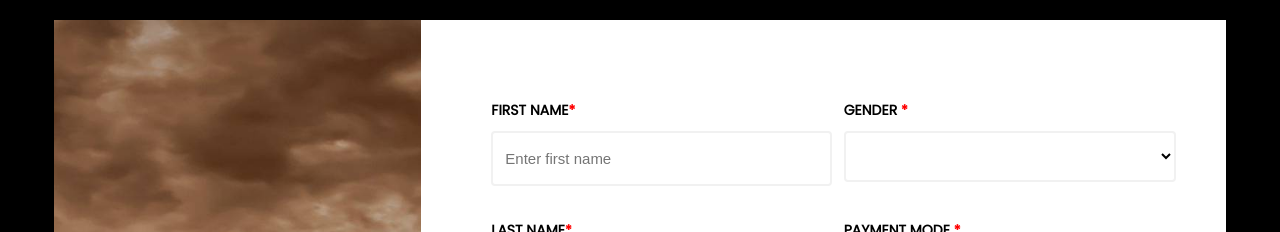
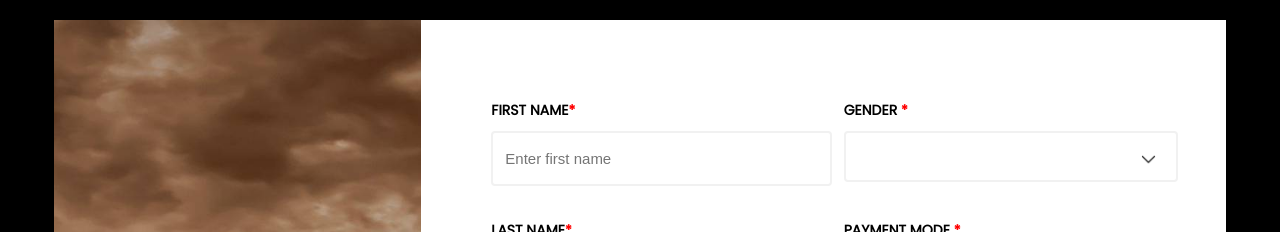
Before and after one commit to hai57/contact-form, a React (Create React App) app: page / in a window 1280 px wide. Shown: the top 232 px of the page. Built offline with nearby package versions, Linux system fonts and the light colour scheme.

Commit message:
update datepicker

```diff
--- a/src/components/form.jsx
+++ b/src/components/form.jsx
@@ -3,6 +3,7 @@ import { v4 as uuidv4 } from "uuid";
 
 import Slider from "./slider";
 import Radio from "./radio";
+import Dropdown from "../img/dropdown.png"
 
 const dataDefault = {
   fName: "",
@@ -46,6 +47,27 @@ const Forms = () => {
     setErrForm(dataDefault);
     setRange(0);
   };
+
+  const [show,setShow] = useState(false);
+
+  const options = [
+    {
+      value: "",
+      text: "",
+    },
+    {
+      value: "male",
+      text: "Male",
+    },
+    {
+      value: "female",
+      text: "Female",
+    }
+  ]
+
+  const onHandleClick = () => {
+    return setShow(true);
+  }
 
   const onHandleSubmitError = () => {
     let err = { ...errForm };
@@ -183,6 +205,7 @@ const Forms = () => {
             <label>
               GENDER <span>*</span>
             </label>
+            <div className="pos-relative">
               <select
                 value={data.gender}
                 className="inp select"
@@ -193,6 +216,13 @@ const Forms = () => {
                 <option value="male">Male</option>
                 <option value="female">Female</option>
               </select>
+              <img
+                className="pos-absolute"
+                src={Dropdown}
+                onClick={onHandleClick}
+                alt="Dropdown icon"
+              />
+            </div>
             <div className="err-wrapper">
               <span className="non-valid">{errForm.gender}</span>
             </div>
--- a/src/sass/_form.scss
+++ b/src/sass/_form.scss
@@ -62,8 +62,12 @@
           .inpdate-wrapper {
             position: relative;
 
-            .inp-date::-ms-value {
-              font-size: 0;
+            .inp-date {
+              cursor: pointer;
+
+              &::-webkit-calendar-picker-indicator {
+                cursor: pointer;
+              }
             }
 
             span {
@@ -71,7 +75,7 @@
               top: 26px;
               left: 10px;
               font-size: 15px;
-              width: calc(100% - 15px);
+              width: 220px;
               height: calc(100% - 40px);
               background-color: #fff;
               color: #757575;
@@ -81,12 +85,25 @@
             }
           }
 
+          .pos-relative {
+            position: relative;
+            width: 100%;
 
-          .select {
-            width: calc(100% + 20px);
-            cursor: pointer;
-            background-color: #FFF;
+            .select {
+              -webkit-appearance: none;
+              width: calc(100% + 22px);
+              cursor: pointer;
+              background-color: #FFF;
+            }
 
+            .pos-absolute {
+              position: absolute;
+              top: 50%;
+              right: 0;
+              width: 15px;
+              height: 15px;
+              cursor: pointer;
+            }
           }
 
           span {
--- a/src/sass/index.css
+++ b/src/sass/index.css
@@ -87,8 +87,12 @@ body {
   position: relative;
 }
 
-.container .content form .container-inp .form-group .inpdate-wrapper .inp-date::-ms-value {
-  font-size: 0;
+.container .content form .container-inp .form-group .inpdate-wrapper .inp-date {
+  cursor: pointer;
+}
+
+.container .content form .container-inp .form-group .inpdate-wrapper .inp-date::-webkit-calendar-picker-indicator {
+  cursor: pointer;
 }
 
 .container .content form .container-inp .form-group .inpdate-wrapper span {
@@ -96,7 +100,7 @@ body {
   top: 26px;
   left: 10px;
   font-size: 15px;
-  width: calc(100% - 15px);
+  width: 220px;
   height: calc(100% - 40px);
   background-color: #fff;
   color: #757575;
@@ -105,10 +109,25 @@ body {
   border-radius: 4px;
 }
 
-.container .content form .container-inp .form-group .select {
-  width: calc(100% + 20px);
+.container .content form .container-inp .form-group .pos-relative {
+  position: relative;
+  width: 100%;
+}
+
+.container .content form .container-inp .form-group .pos-relative .select {
+  -webkit-appearance: none;
+  width: calc(100% + 22px);
   cursor: pointer;
   background-color: #FFF;
+}
+
+.container .content form .container-inp .form-group .pos-relative .pos-absolute {
+  position: absolute;
+  top: 50%;
+  right: 0;
+  width: 15px;
+  height: 15px;
+  cursor: pointer;
 }
 
 .container .content form .container-inp .form-group span {
```
Also changed, not shown: src/img/dropdown.png (added), 1 other file (tests, documents, lock files or other folders). Lines whose indentation alone changed are shown as unchanged.
